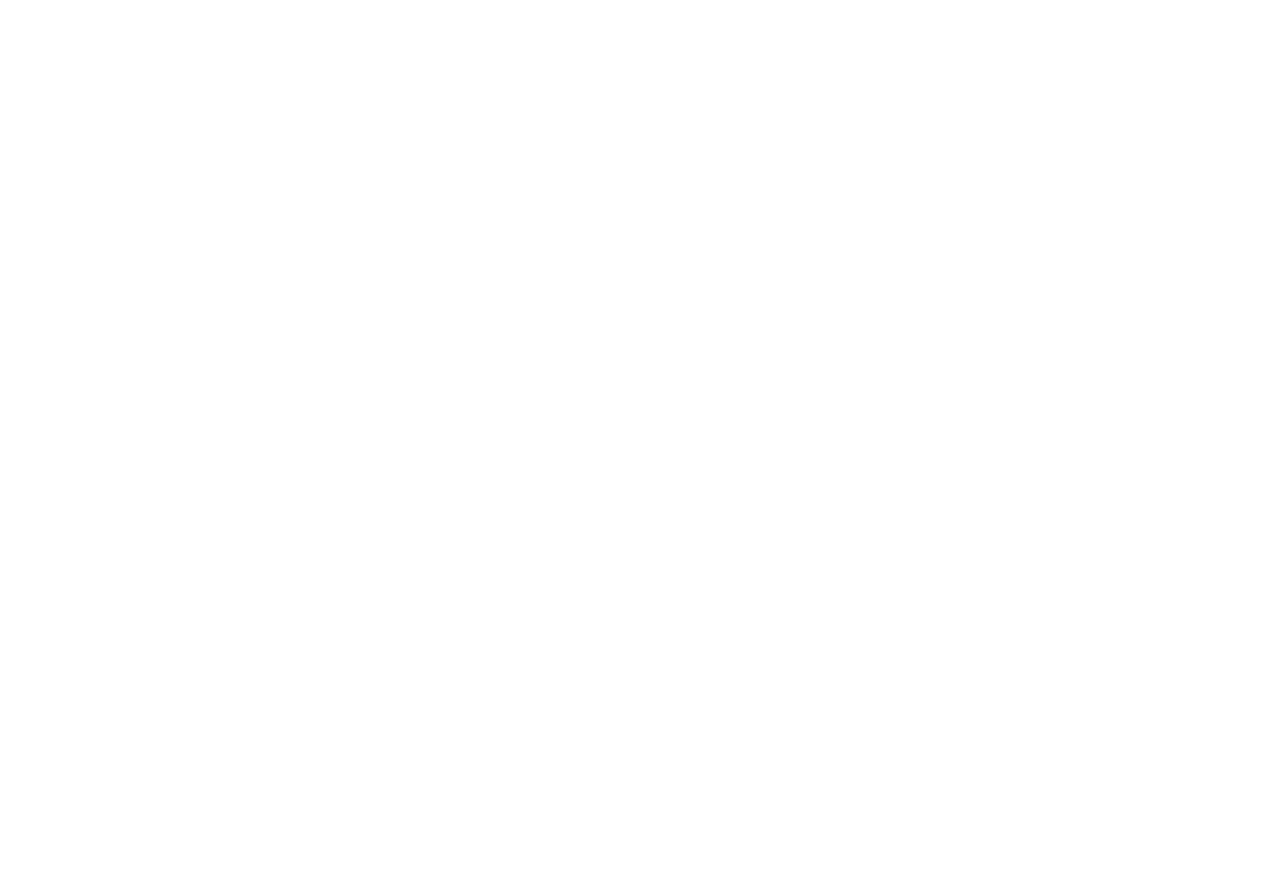
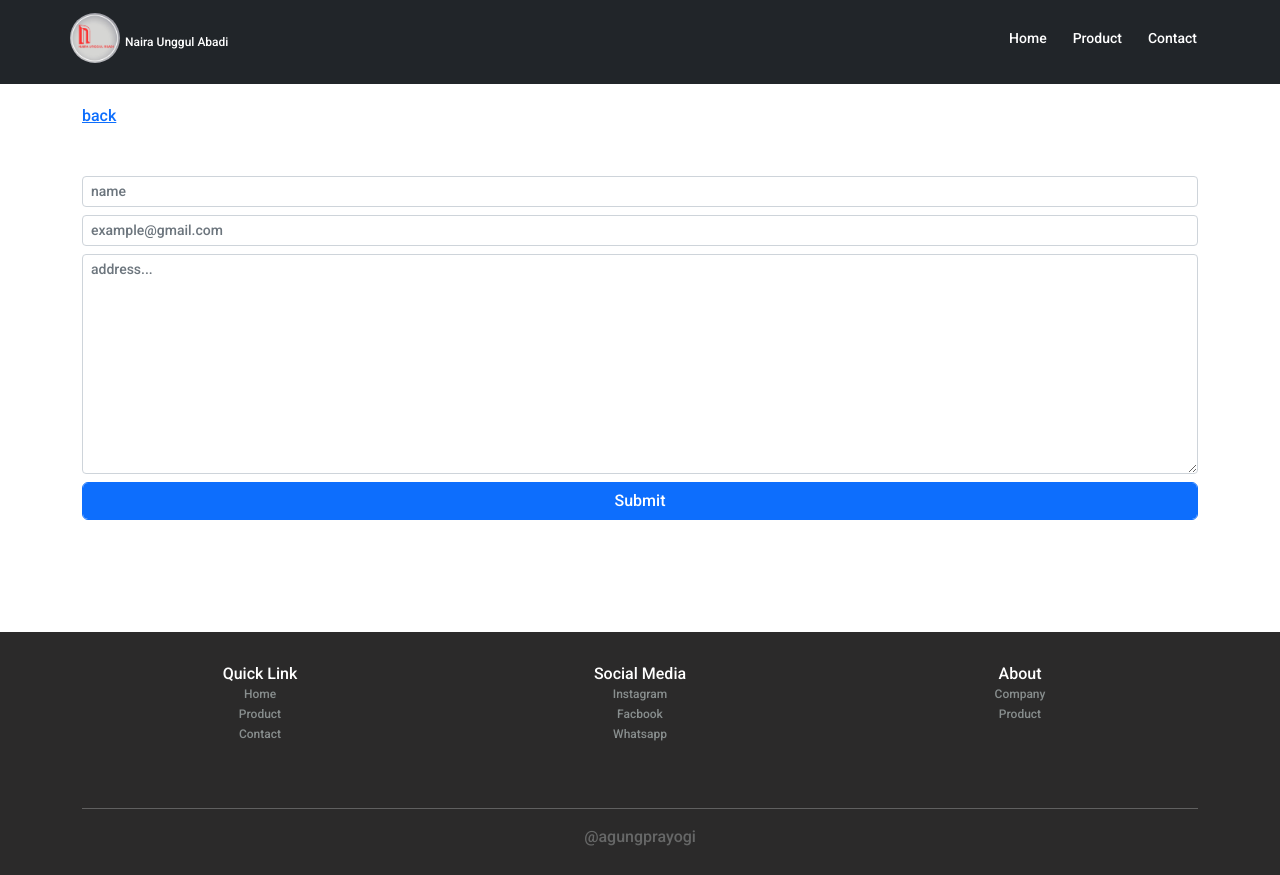
Before and after one commit to agungprayogi291/nue-app, a React (Create React App) app: page /order in a window 1280 px wide. Before the commit this address had no page. Before the commit the page ends 800 px from the top, so only its background shows below. Built offline with nearby package versions, Linux system fonts and the light colour scheme.

Commit message:
feat: order

```diff
--- a/src/App.css
+++ b/src/App.css
@@ -39,6 +39,15 @@
   height: 400px;
 
 }
+
+.page-top{
+  margin-top: 50px;
+  display: block;
+  padding: 15px;
+}
+.content-body{
+  height: 400px;
+}
 @media (prefers-reduced-motion: no-preference) {
   .App-logo {
     animation: App-logo-spin infinite 20s linear;
--- a/src/App.js
+++ b/src/App.js
@@ -8,6 +8,7 @@
 import Products from './pages/products';
 import Contact from './pages/contact';
 import Product from './pages/product';
+import Orders from './pages/orders';
 
 function App() {
   return (
@@ -17,6 +18,7 @@
         <Route path='/products' element={<Products />}></Route>
         <Route path='/contact' element={<Contact />}></Route>
         <Route path='/product' element={<Product />}></Route>
+        <Route path='/order' element={<Orders />}></Route>
       </Routes>
     </Router>
 
--- a/src/components/detail.js
+++ b/src/components/detail.js
@@ -1,5 +1,7 @@
 import './detail.css';
+import { useNavigate } from 'react-router-dom';
 function Detail(){
+    const navigate = useNavigate()
     return(
         <>
          <div className='container mt-5 '>
@@ -19,7 +21,7 @@
                         </ul>
                             </div>
                             <div className='card-footer'>
-                            <button class='btn btn-danger form-control'>Order</button>
+                            <button class='btn btn-danger form-control' onClick={() => navigate('/order')}>Order</button>
                             </div>
                         </div>
 
--- /dev/null
+++ b/src/components/order.js
@@ -0,0 +1,32 @@
+import { useNavigate } from "react-router-dom";
+function Order(){
+    const navigate = useNavigate()
+    return(
+        <>
+
+            <div className="page-top "></div>
+            <br></br>
+            <div className="content-body">
+
+                <a href="#" className="" onClick={()=> navigate('/products')}> back</a>
+                <form className="form mt-5">
+                    <div className="form-group my-2">
+                        <input className='form-control form-control-sm' placeholder="name" type='text'></input>
+                    </div>
+                    <div className="form-group my-2">
+                        <input className='form-control form-control-sm' type='email' placeholder="example@gmail.com"></input>
+                    </div>
+                    <div className="form-group my-2">
+                        <textarea className="form-control form-control-sm" cols="30" rows="10" placeholder="address...">
+
+                        </textarea>
+                    </div>
+                    <div className="form-group my-2">
+                        <button className="btn btn-primary form-control">Submit</button>
+                    </div>
+                </form>
+            </div>
+        </>
+    )
+}
+export default Order;
--- a/src/components/product.js
+++ b/src/components/product.js
@@ -31,7 +31,7 @@
                                 </div>
                                 <div className='card-footer d-flex justify-content-end'>
                                     <button className='btn btn-info mx-2' onClick={() => navigate('/product')}> Detail</button>
-                                    <button className='btn btn-danger' >Order now</button>
+                                    <button className='btn btn-danger' onClick={() =>navigate('/order')}>Order now</button>
                                 </div>
                             </div>
 
@@ -46,7 +46,7 @@
                                 </div>
                                 <div className='card-footer d-flex justify-content-end'>
                                     <button className='btn btn-info mx-2' onClick={() => navigate('/product')}> Detail</button>
-                                    <button className='btn btn-danger' >Order now</button>
+                                    <button className='btn btn-danger' onClick={() =>navigate('/order')}>Order now</button>
                                 </div>
                             </div>
                         </div>
@@ -60,7 +60,7 @@
                                 </div>
                                 <div className='card-footer d-flex justify-content-end'>
                                     <button className='btn btn-info mx-2' onClick={() => navigate('/product')}> Detail</button>
-                                    <button className='btn btn-danger' >Order now</button>
+                                    <button className='btn btn-danger' onClick={() =>navigate('/order')}>Order now</button>
                                 </div>
                             </div>
 
@@ -75,7 +75,7 @@
                                 </div>
                                 <div className='card-footer d-flex justify-content-end'>
                                     <button className='btn btn-info mx-2' onClick={() => navigate('/product')}> Detail</button>
-                                    <button className='btn btn-danger' >Order now</button>
+                                    <button className='btn btn-danger' onClick={() =>navigate('/order')} >Order now</button>
                                 </div>
                             </div>
 
@@ -90,7 +90,7 @@
                                 </div>
                                 <div className='card-footer d-flex justify-content-end'>
                                     <button className='btn btn-info mx-2' onClick={() => navigate('/product')}> Detail</button>
-                                    <button className='btn btn-danger' >Order now</button>
+                                    <button className='btn btn-danger' onClick={() =>navigate('/order')} >Order now</button>
                                 </div>
                             </div>
 
@@ -105,7 +105,7 @@
                                 </div>
                                 <div className='card-footer d-flex justify-content-end'>
                                     <button className='btn btn-info mx-2' onClick={() => navigate('/product')}> Detail</button>
-                                    <button className='btn btn-danger' >Order now</button>
+                                    <button className='btn btn-danger' onClick={() =>navigate('/order')}>Order now</button>
                                 </div>
                             </div>
 
--- /dev/null
+++ b/src/pages/orders.js
@@ -0,0 +1,16 @@
+import Navigation from "../components/navigation";
+import Footer from "../components/footer";
+import Order from "../components/order";
+function Orders(){
+    return(
+        <>
+            <Navigation bg='bg-dark text-white'/>
+            <div className="container">
+                <Order />
+            </div>
+            <Footer />
+
+        </>
+    )
+}
+export default Orders;
```
